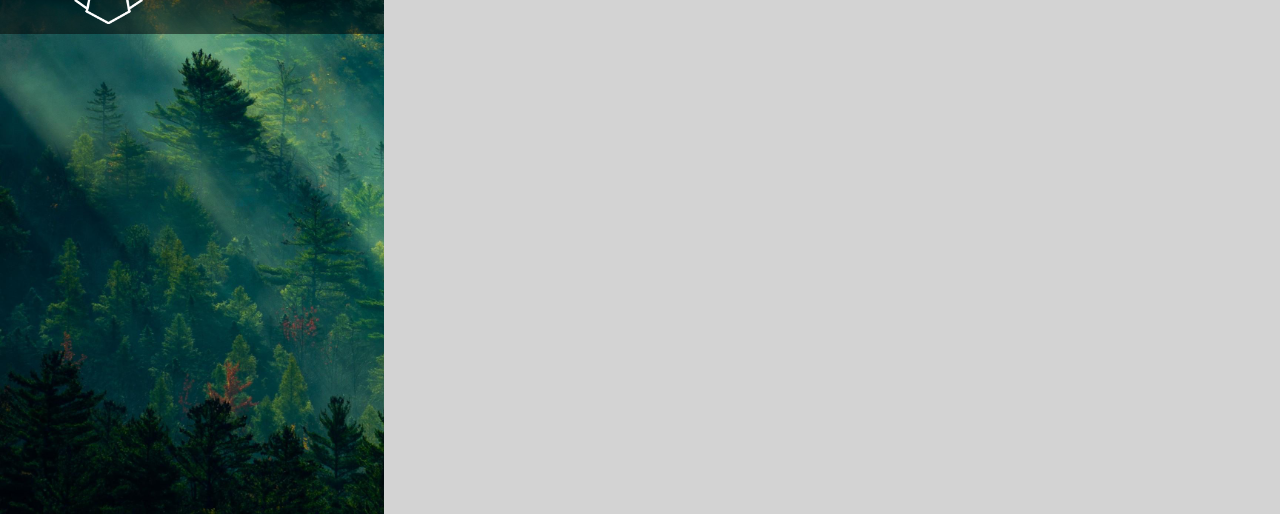
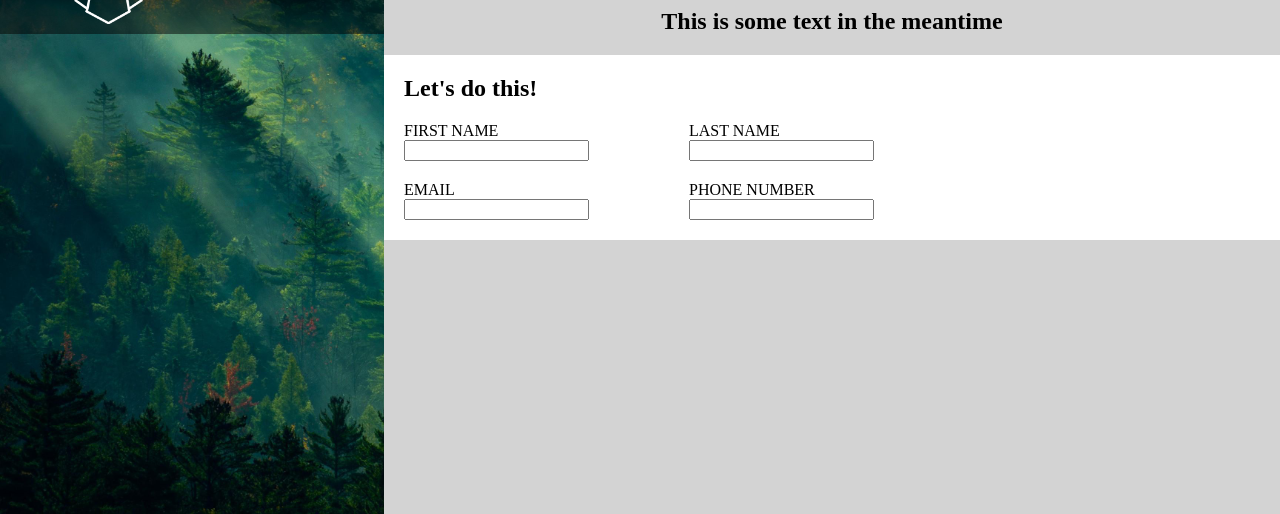
Before and after one commit to BDS-001/Sign-up_Form, a plain HTML site: page index.html in a window 1280 px wide. Shown: the part 286-800 px from the top of the page. Drawn offline with Linux system fonts and the light colour scheme.

Commit message:
added second row of form

```diff
--- a/index.html
+++ b/index.html
@@ -15,11 +15,30 @@
         <img src="./resources/forest.jpg" alt="forest with rays of light" width="">
     </div>
     <div class="page-content">
+
+        <h2>This is some text in the meantime</h2>
+
         <form action="post">
             <h2>Let's do this!</h2>
-            <div class="form-field">
-                <label for="first_name">FIRST NAME</label>
-                <input type="text" id="first_name" name="first_name">
+            <div class="form-row">
+                <div class="form-field">
+                    <label for="first_name">FIRST NAME</label>
+                    <input type="text" id="first_name" name="first_name">
+                </div>
+                <div class="form-field">
+                    <label for="last_name">LAST NAME</label>
+                    <input type="text" id="last_name" name="last_name">
+                </div>
+            </div>
+            <div class="form-row">
+                <div class="form-field">
+                    <label for="email">EMAIL</label>
+                    <input type="email" id="email" name="email">
+                </div>
+                <div class="form-field">
+                    <label for="phone_number">PHONE NUMBER</label>
+                    <input type="tel" id="phone_number" name="phone_number" pattern="[0-9]{3}-[0-9]{3}-[0-9]{4}">
+                </div>
             </div>
         </form>
     </div>
--- a/styles.css
+++ b/styles.css
@@ -46,15 +46,26 @@ body {
 .page-content {
     display: flex;
     flex-direction: column;
-    justify-content: space-between;
+    align-items: center;
+    width: 70%;
+    justify-content: center;
 }
 
 form {
     background-color: white;
+    width: 100%;
 }
 
 .form-field {
     display: flex;
     flex-direction: column;
+}
+
+form>* {
     margin: 20px;
 }
+
+.form-row {
+    display: flex;
+    gap: 100px;
+}
```
